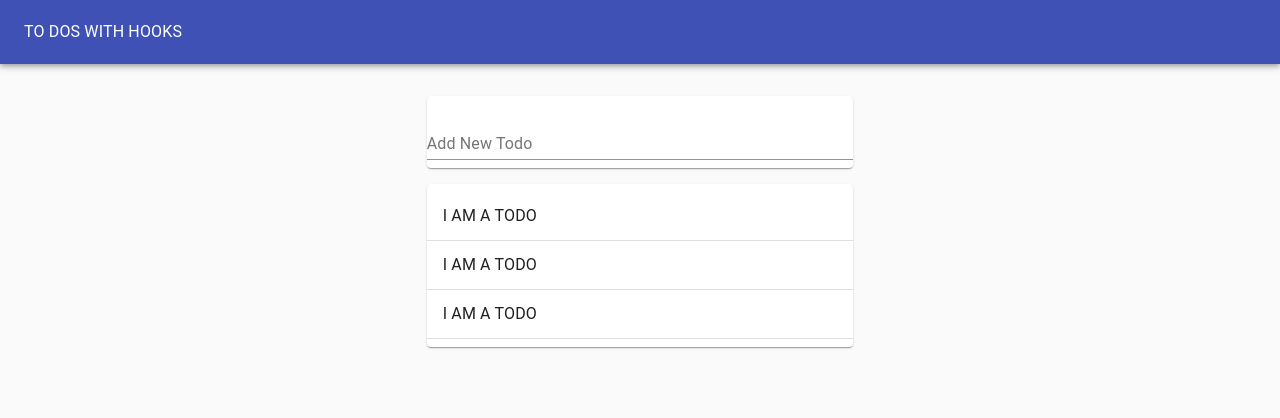
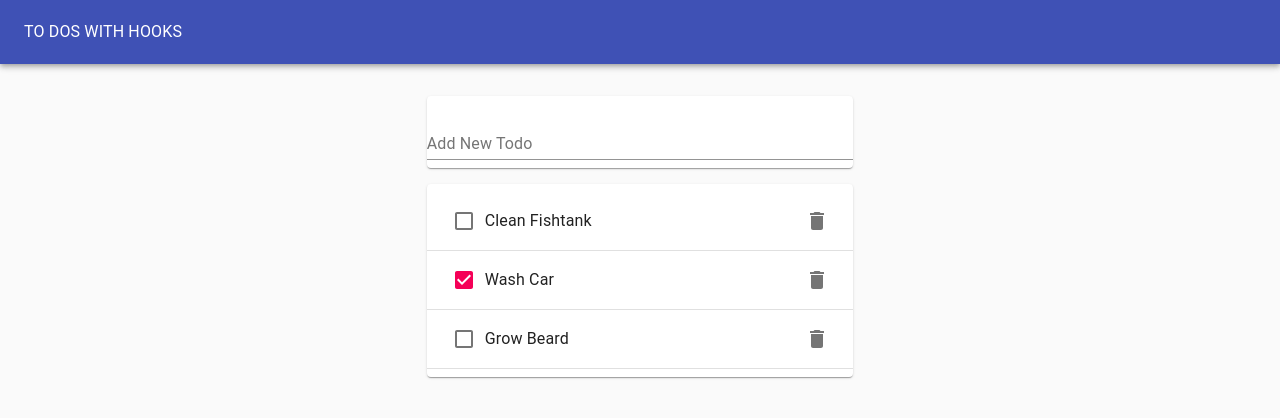
Before and after one commit to Proclus01/to-do-list-with-hooks, a React (Create React App) app: page / in a window 1280 px wide. Shown: the top 418 px of the page. Built offline with nearby package versions, Linux system fonts and the light colour scheme.

Commit message:
install dependencies emotion/styled, emotion/react, mui/material, and add material ui components to todo component and wire up component into todolist

```diff
--- a/package.json
+++ b/package.json
@@ -3,7 +3,11 @@
   "version": "0.1.0",
   "private": true,
   "dependencies": {
+    "@emotion/react": "^11.10.4",
+    "@emotion/styled": "^11.10.4",
     "@material-ui/core": "^4.12.4",
+    "@mui/icons-material": "^5.10.6",
+    "@mui/material": "^5.10.7",
     "@testing-library/jest-dom": "^5.16.5",
     "@testing-library/react": "^13.4.0",
     "@testing-library/user-event": "^13.5.0",
--- a/src/Todo.js
+++ b/src/Todo.js
@@ -1,7 +1,25 @@
 import React from "react";
+import { ListItem } from "@material-ui/core";
+import { ListItemText } from "@material-ui/core";
+import { Checkbox } from "@material-ui/core";
+import { Delete } from '@mui/icons-material';
+import { IconButton } from '@mui/material';
+import { ListItemSecondaryAction } from "@material-ui/core";
 
-function Todo() {
-    return <li>I AM A TODO</li>
+function Todo({task, completed}) {
+    return (
+        <ListItem>
+            <Checkbox tabIndex={-1} checked={completed} />
+            <ListItemText>
+                {task}
+            </ListItemText>
+            <ListItemSecondaryAction>
+                <IconButton>
+                    <Delete />
+                </IconButton>
+            </ListItemSecondaryAction>
+        </ListItem>
+    )
 }
 
 export default Todo;
--- a/src/TodoList.js
+++ b/src/TodoList.js
@@ -1,8 +1,6 @@
 import React from "react";
 import { Paper } from "@material-ui/core";
 import { List } from "@material-ui/core";
-import { ListItem } from "@material-ui/core";
-import { ListItemText } from "@material-ui/core";
 import { Divider } from "@material-ui/core";
 import Todo from "./Todo"
 
@@ -12,11 +10,7 @@ function TodoList(props) {
       <List>
         {props.todos.map((todo) => (
           <>
-            <ListItem>
-              <ListItemText>
-                <Todo task={todo.task} key={todo.id}/>
-              </ListItemText>
-            </ListItem>
+            <Todo task={todo.task} key={todo.id} completed={todo.completed}/>
             <Divider />
           </>
         ))}
```
Also changed, not shown: 1 other file (tests, documents, lock files or other folders).
